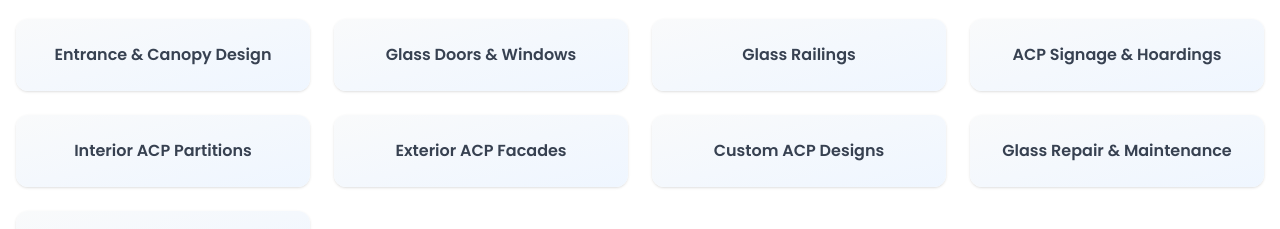
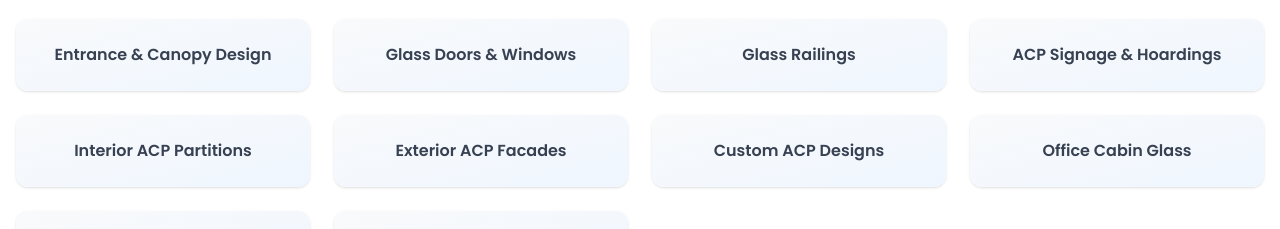
Before and after one commit to mega-bytes111/aluminium-enterprises, a React (Vite) app in the folder client/: page / in a window 1280 px wide. Shown: the part 1080-1309 px from the top of the page. Built offline with nearby package versions, Linux system fonts and the light colour scheme; no server answers.

Commit message:
service add

```diff
--- a/client/src/components/Services.jsx
+++ b/client/src/components/Services.jsx
@@ -10,6 +10,7 @@ const services = [
   "Interior ACP Partitions",
   "Exterior ACP Facades",
   "Custom ACP Designs",
+  "Office Cabin Glass",
   "Glass Repair & Maintenance",
   "ACP Repair & Maintenance",
 ];
```
